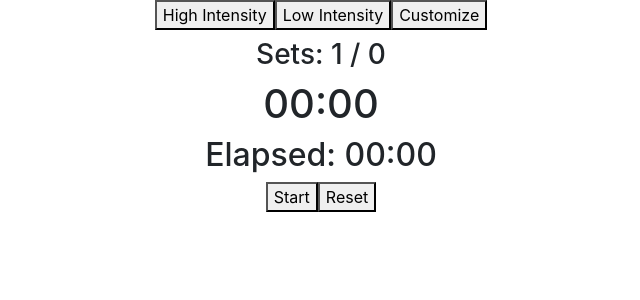
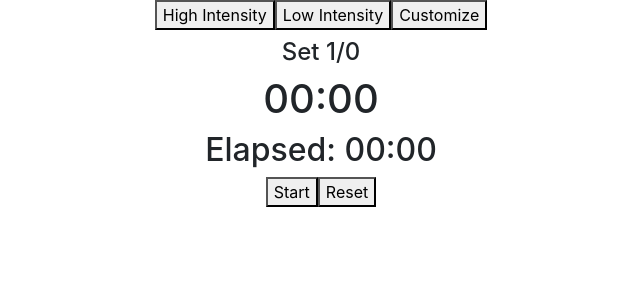
Before and after one commit to asabogal/interval-training-timer, a React (Create React App) app in the folder client/: page / in a window 1280 px wide. Shown: the top 300 px of the page, without its empty margins (319-959 px from the left). Built offline with nearby package versions, Linux system fonts and the light colour scheme.

Commit message:
move TimerDisplay logic to component, pass props and render

```diff
--- a/client/src/components/Timer/TimerDisplay.js
+++ b/client/src/components/Timer/TimerDisplay.js
@@ -1,9 +1,64 @@
 import React from 'react';
 
-const TimerDisplay = () => {
+const TimerDisplay = (props) => {
+
+  const {
+    name,
+    sets,
+    runningSets,
+    interval,
+    rest,
+    runningTime} = props
+
+  const renderTimer = (interval, rest) => {
+      if (rest > 0) {
+        return renderRest(rest)
+      } else if (rest === 0) {
+        return renderInterval(interval)
+      } else {
+        return <h3>--</h3>
+      }
+    }
+
+  const renderRest = (rest) => {
+      let minutes = Math.floor(rest / 60)
+      let seconds = rest - (minutes * 60)
+
+      if (seconds < 10) {
+        return <h1>0{minutes}:0{seconds}</h1>
+      } else {
+        return <h1>0{minutes}:{seconds}</h1>
+      }
+    }
+
+  const renderInterval = (interval) => {
+      let minutes = Math.floor(interval / 60)
+      let seconds = interval - minutes * 60
+
+      if (seconds < 10) {
+        return <h1>0{minutes}:0{seconds}</h1>
+      } else {
+        return <h1>0{minutes}:{seconds}</h1>
+      }
+    }
+
+   const renderRunningTime = (runningTime) => {
+      let minutes = Math.floor(runningTime / 60)
+      let seconds = runningTime - minutes * 60
+
+        if (seconds < 10) {
+          return <h2>Elapsed: 0{minutes}:0{seconds}</h2>
+        } else {
+          return <h2>Elapsed: 0{minutes}:{seconds}</h2>
+        }
+    }
+
   return (
     <div>
-      Timer Display
+      <h5>{name}</h5>
+      <h4>Set {runningSets + 1}/{sets}</h4>
+      {renderTimer(interval, rest)}
+      {renderRunningTime(runningTime)}
     </div>
   );
 };
--- a/client/src/containers/Timer.js
+++ b/client/src/containers/Timer.js
@@ -63,48 +63,7 @@ class Timer extends React.Component {
 
 //// TIMER DISPLAY /////
 
-renderTimer = (interval, rest) => {
-  if (rest > 0) {
-    return this.renderRest(rest)
-  } else if (rest === 0) {
-    return this.renderInterval(interval)
-  } else {
-    return <h3>--</h3>
-  }
-}
 
-renderRest = (rest) => {
-  let minutes = Math.floor(rest / 60)
-  let seconds = rest - (minutes * 60)
-
-  if (seconds < 10) {
-    return <h1>0{minutes}:0{seconds}</h1>
-  } else {
-    return <h1>0{minutes}:{seconds}</h1>
-  }
-}
-
-renderInterval = (interval) => {
-  let minutes = Math.floor(interval / 60)
-  let seconds = interval - minutes * 60
-
-  if (seconds < 10) {
-    return <h1>0{minutes}:0{seconds}</h1>
-  } else {
-    return <h1>0{minutes}:{seconds}</h1>
-  }
-}
-
-renderRunningTime = (runningTime) => {
-  let minutes = Math.floor(runningTime / 60)
-  let seconds = runningTime - minutes * 60
-
-    if (seconds < 10) {
-      return <h2>Elapsed: 0{minutes}:0{seconds}</h2>
-    } else {
-      return <h2>Elapsed: 0{minutes}:{seconds}</h2>
-    }
-}
 
 //// TIMER CONTROLS /////
 
@@ -194,10 +153,14 @@ renderRunningTime = (runningTime) => {
           setLowIntensity={this.setLowIntensity}
         />
 
-        <h5>{name}</h5>
-        <h3>Sets: {running_sets + 1} / {sets} </h3>
-        {this.renderTimer(interval, rest)}
-        {this.renderRunningTime(running_time)}
+        <TimerDisplay
+          name={name}
+          runningSets={running_sets}
+          sets={sets}
+          interval={interval}
+          rest={rest}
+          runningTime={running_time}
+        />
 
         <TimerControls
           handleStartStop={this.handleStartStop}
@@ -207,7 +170,6 @@ renderRunningTime = (runningTime) => {
 
         {/*
         <TimerDisplay/>
-        <TimerControls/>
         */}
       </div>
     );
```
